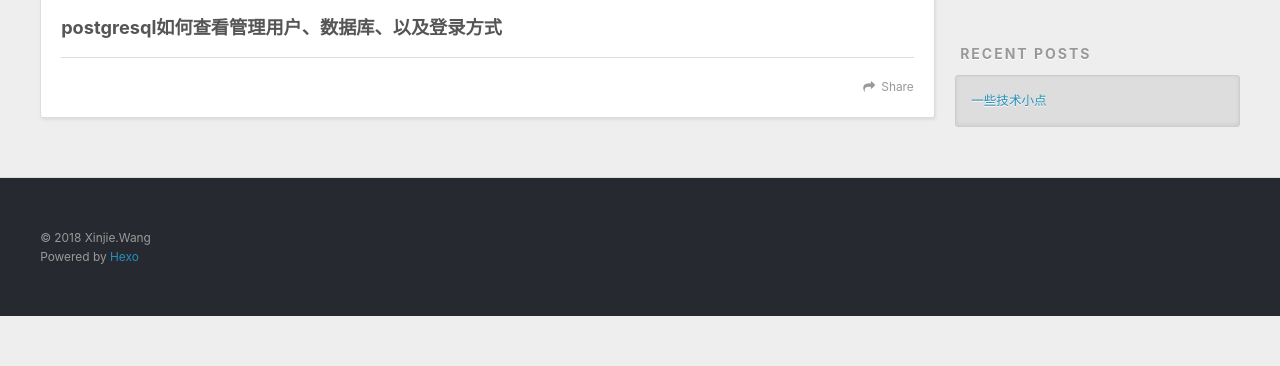
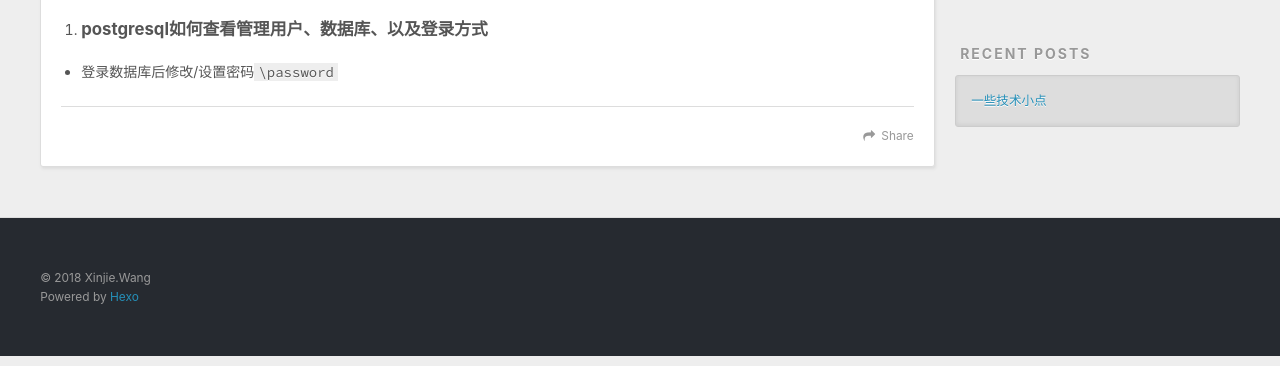
Before and after one commit to eudaimonia/eudaimonia.github.io, a plain HTML site: page 2018/11/02/一些技术小点/index.html in a window 1280 px wide. Shown: the part 434-800 px from the top of the page. Drawn offline with nearby package versions, Linux system fonts and the light colour scheme.

Commit message:
Site updated: 2018-11-02 17:32:00

```diff
--- a/2018/11/02/一些技术小点/index.html
+++ b/2018/11/02/一些技术小点/index.html
@@ -7,17 +7,17 @@
 
   <title>一些技术小点 | 风绪东西,南北无情</title>
   <meta name="viewport" content="width=device-width, initial-scale=1, maximum-scale=1">
-  <meta name="description" content="postgresql如何查看管理用户、数据库、以及登录方式">
+  <meta name="description" content="postgresql如何查看管理用户、数据库、以及登录方式   登录数据库后修改/设置密码\password">
 <meta property="og:type" content="article">
 <meta property="og:title" content="一些技术小点">
 <meta property="og:url" content="http://eudaimonia.github.io/2018/11/02/一些技术小点/index.html">
 <meta property="og:site_name" content="风绪东西,南北无情">
-<meta property="og:description" content="postgresql如何查看管理用户、数据库、以及登录方式">
+<meta property="og:description" content="postgresql如何查看管理用户、数据库、以及登录方式   登录数据库后修改/设置密码\password">
 <meta property="og:locale" content="default">
-<meta property="og:updated_time" content="2018-11-02T08:32:48.184Z">
+<meta property="og:updated_time" content="2018-11-02T09:30:12.851Z">
 <meta name="twitter:card" content="summary">
 <meta name="twitter:title" content="一些技术小点">
-<meta name="twitter:description" content="postgresql如何查看管理用户、数据库、以及登录方式">
+<meta name="twitter:description" content="postgresql如何查看管理用户、数据库、以及登录方式   登录数据库后修改/设置密码\password">
 
     <link rel="alternate" href="/atom.xml" title="风绪东西,南北无情" type="application/atom+xml">
 
@@ -86,11 +86,17 @@
 
     <div class="article-entry" itemprop="articleBody">
 
-        <h3 id="postgresql如何查看管理用户、数据库、以及登录方式"><a href="#postgresql如何查看管理用户、数据库、以及登录方式" class="headerlink" title="postgresql如何查看管理用户、数据库、以及登录方式"></a>postgresql如何查看管理用户、数据库、以及登录方式</h3>
+        <ol>
+<li><h4 id="postgresql如何查看管理用户、数据库、以及登录方式"><a href="#postgresql如何查看管理用户、数据库、以及登录方式" class="headerlink" title="postgresql如何查看管理用户、数据库、以及登录方式"></a>postgresql如何查看管理用户、数据库、以及登录方式</h4></li>
+</ol>
+<ul>
+<li>登录数据库后修改/设置密码<code>\password</code></li>
+</ul>
+
 
     </div>
     <footer class="article-footer">
-      <a data-url="http://eudaimonia.github.io/2018/11/02/一些技术小点/" data-id="cjnzt416v0000rvub08czsedb" class="article-share-link">Share</a>
+      <a data-url="http://eudaimonia.github.io/2018/11/02/一些技术小点/" data-id="cjnztj1iz0000l3ubvsmtfw10" class="article-share-link">Share</a>
 
 
     </footer>
```
Also changed, not shown: index.html (+8 -2 lines).
